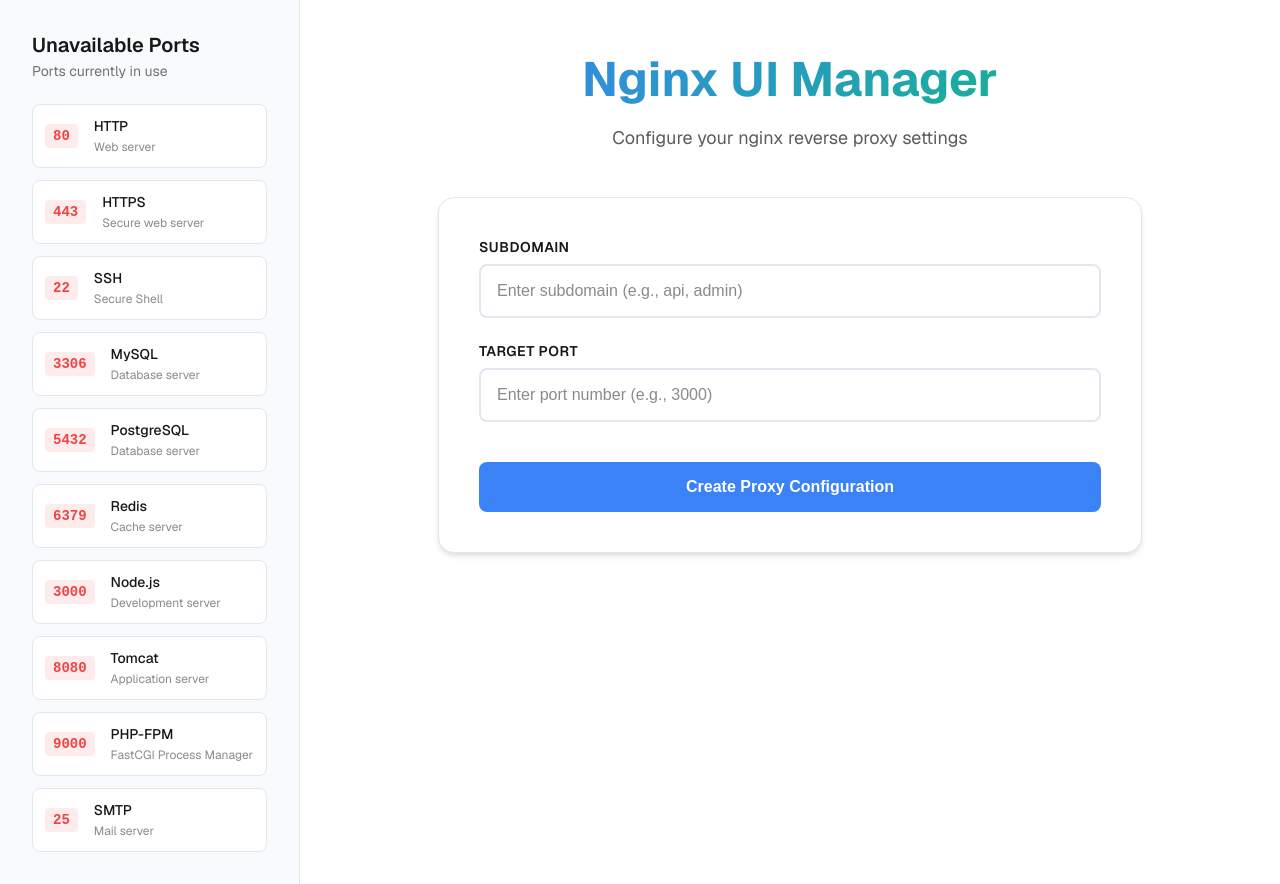
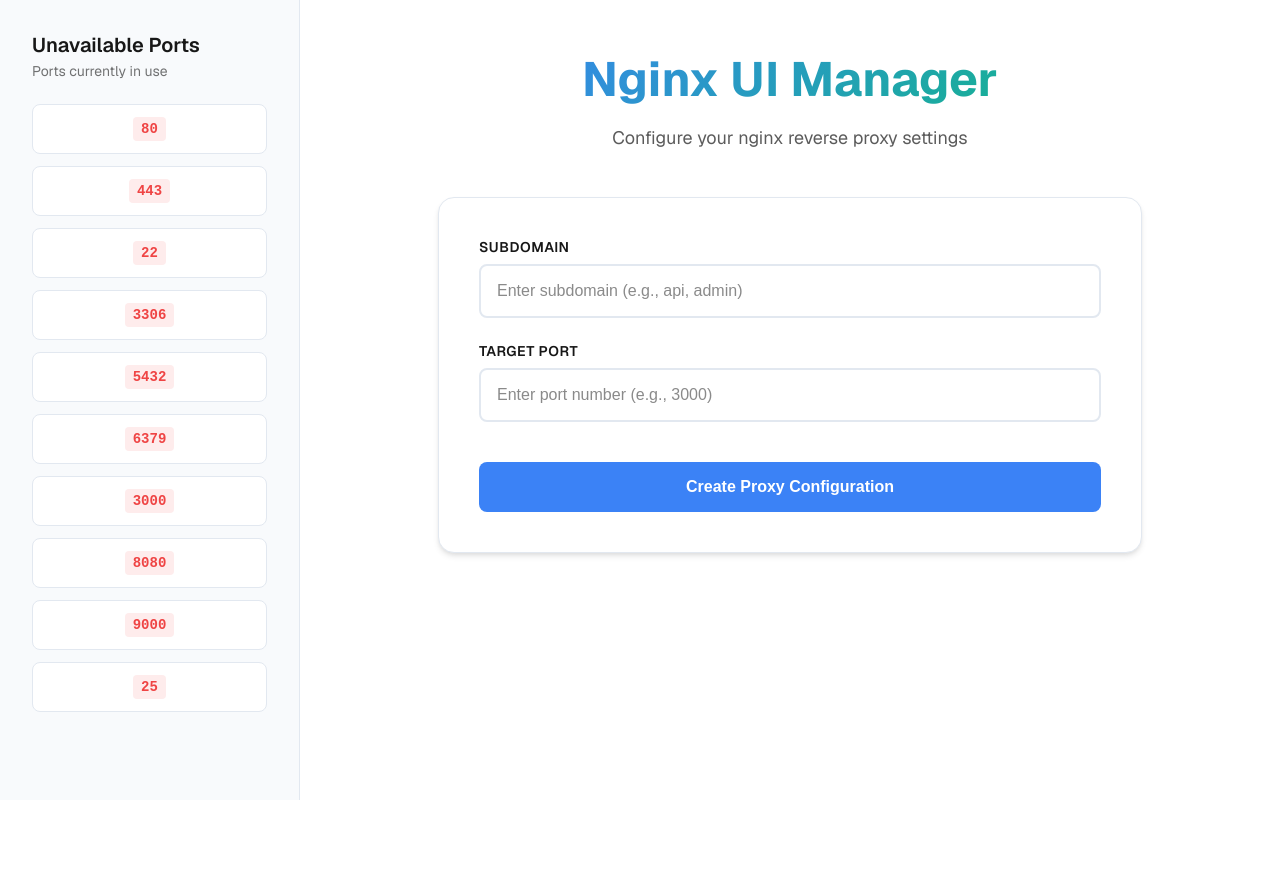
Before and after one commit to Baastheglass/Nginx_UI, a Next.js app in the folder front_end/nginx-ui/: page / in a window 1280 px wide. After the commit the page ends 800 px from the top, so only its background shows below. Built offline with nearby package versions, Linux system fonts and the light colour scheme.

Commit message:
data being received from front end to backend

```diff
--- a/front_end/nginx-ui/src/app/page.js
+++ b/front_end/nginx-ui/src/app/page.js
@@ -53,17 +53,17 @@
     setLoading(true);
 
     try {
-      const response = await fetch('/api/unavailable-ports', {
+      const formData = new FormData();
+      formData.append('subdomain', subdomain);
+      formData.append('port', port);
+
+      const response = await fetch('http://localhost:5000/addSubdomain', {
         method: 'POST',
-        headers: {
-          'Content-Type': 'application/json',
-        },
-        body: JSON.stringify({ subdomain, port: parseInt(port) }),
+        body: formData,
       });
 
-      const result = await response.json();
-
-      if (result.success) {
+      // Since your Flask app doesn't return JSON, check if request was successful
+      if (response.ok) {
         showMessage('success', 'Nginx configuration created successfully!');
         // Reset form after successful submission
         setSubdomain("");
@@ -71,7 +71,7 @@
         // Refresh the unavailable ports list
         await fetchUnavailablePorts();
       } else {
-        showMessage('error', result.message || result.error);
+        showMessage('error', 'Failed to create configuration');
       }
     } catch (error) {
       console.error("Error submitting form:", error);
@@ -93,12 +93,6 @@
             unavailablePorts.map((item, index) => (
               <div key={index} className={styles.portItem}>
                 <span className={styles.portNumber}>{item.port}</span>
-                <div className={styles.portInfo}>
-                  <span className={styles.serviceName}>{item.service}</span>
-                  {item.description && (
-                    <span className={styles.serviceDescription}>{item.description}</span>
-                  )}
-                </div>
               </div>
             ))
           ) : (
@@ -127,6 +121,7 @@
               </label>
               <input
                 id="subdomain"
+                name="subdomain"
                 type="text"
                 value={subdomain}
                 onChange={(e) => setSubdomain(e.target.value)}
@@ -135,13 +130,13 @@
                 required
               />
             </div>
-
             <div className={styles.inputGroup}>
               <label htmlFor="port" className={styles.label}>
                 Target Port
               </label>
               <input
                 id="port"
+                name="port"
                 type="number"
                 value={port}
                 onChange={(e) => setPort(e.target.value)}
--- a/front_end/nginx-ui/src/app/page.module.css
+++ b/front_end/nginx-ui/src/app/page.module.css
@@ -60,7 +60,7 @@
 .portItem {
   display: flex;
   align-items: center;
-  gap: 1rem;
+  justify-content: center;
   padding: 0.75rem;
   background: var(--background);
   border: 1px solid var(--border-color);
@@ -81,25 +81,6 @@
   padding: 0.25rem 0.5rem;
   border-radius: 4px;
   font-size: 0.875rem;
-}
-
-.portInfo {
-  display: flex;
-  flex-direction: column;
-  gap: 0.25rem;
-  flex: 1;
-}
-
-.serviceName {
-  font-size: 0.875rem;
-  color: var(--foreground);
-  font-weight: 500;
-}
-
-.serviceDescription {
-  font-size: 0.75rem;
-  color: var(--gray-rgb);
-  opacity: 0.5;
 }
 
 .loadingPorts {
```
Also changed, not shown: 2 other files (tests, documents, lock files or other folders).
